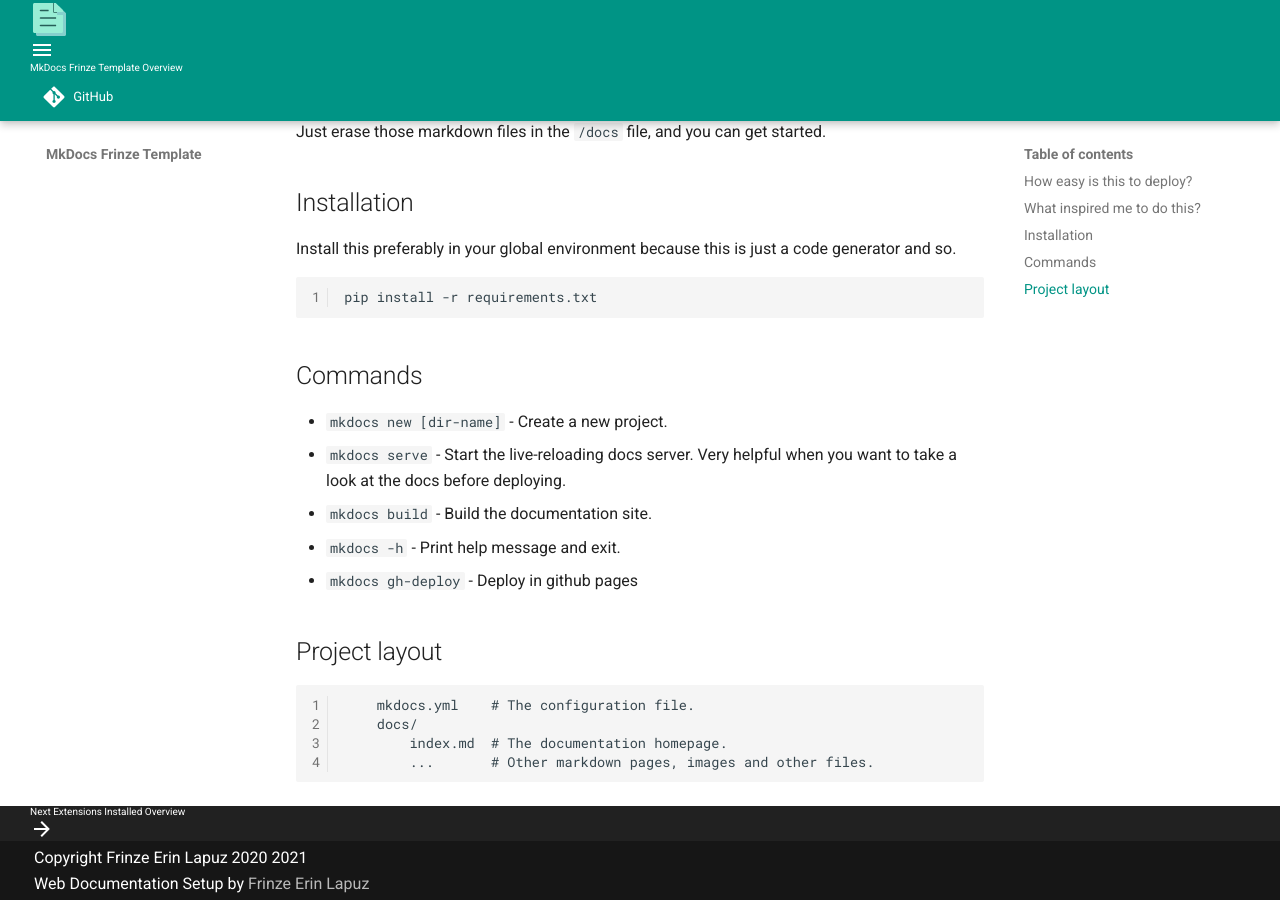
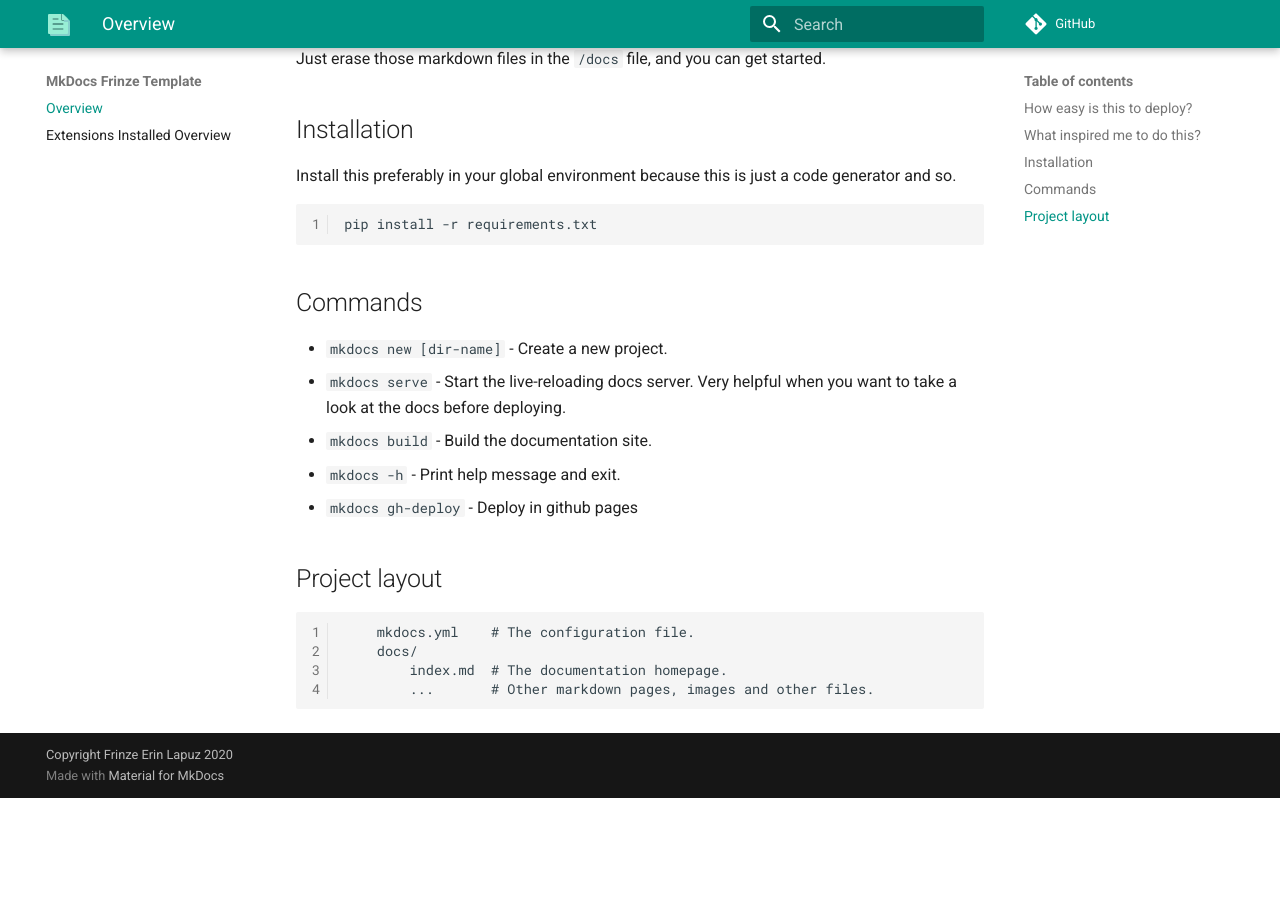
Before and after one commit to frinzekt/mkdocs-frinze-template, an MkDocs documentation site: the page built from docs/index.md, in a window 1280 px wide and 900 px high, scrolled down 872 px. Built offline with MkDocs 1.6.1 and Material for MkDocs 9.7.7, drawn with Linux system fonts in a browser that asks for light colours; comment, search, counter and statistics services are not loaded; after the commit the page ends 1670 px from its top, so only the background shows below that.

Commit message:
removal of majority of overrides

```diff
--- a/mkdocs.yml
+++ b/mkdocs.yml
@@ -3,13 +3,13 @@
 repo_url: https://github.com/frinzekt/mkdocs-frinze-template/
 theme:
   name: material
-  custom_dir: overrides
   palette:
     primary: teal
     scheme: default # "slate" is dark, "default" is white
   logo: images/docs.png
   favicon: images/docs.png
-  # features:
+  features:
+      - navigation.instant
   #   - navigation.tabs
 plugins:
   - search
--- a/overrides/main.html
+++ /dev/null
@@ -1,9 +0,0 @@
-{% extends "base.html" %}
-
-{% block analytics %}
-  <!-- Add custom analytics integration here -->
-{% endblock %}
-
-{#{% block announce %}#}
-{#  <!-- Add your announcement here, including arbitrary HTML -->#}
-{#{% endblock %}#}
--- a/overrides/partials/footer.html
+++ /dev/null
@@ -1,98 +0,0 @@
-<!--
-  Copyright (c) 2016-2020 Martin Donath <martin.donath@squidfunk.com>
-  Modified by Frinze Erin Lapuz < https://github.com/frinzekt > for his own template
-  Permission is hereby granted, free of charge, to any person obtaining a copy
-  of this software and associated documentation files (the "Software"), to
-  deal in the Software without restriction, including without limitation the
-  rights to use, copy, modify, merge, publish, distribute, sublicense, and/or
-  sell copies of the Software, and to permit persons to whom the Software is
-  furnished to do so, subject to the following conditions:
-  The above copyright notice and this permission notice shall be included in
-  all copies or substantial portions of the Software.
-  THE SOFTWARE IS PROVIDED "AS IS", WITHOUT WARRANTY OF ANY KIND, EXPRESS OR
-  IMPLIED, INCLUDING BUT NOT LIMITED TO THE WARRANTIES OF MERCHANTABILITY,
-  FITNESS FOR A PARTICULAR PURPOSE AND NON-INFRINGEMENT. IN NO EVENT SHALL THE
-  AUTHORS OR COPYRIGHT HOLDERS BE LIABLE FOR ANY CLAIM, DAMAGES OR OTHER
-  LIABILITY, WHETHER IN AN ACTION OF CONTRACT, TORT OR OTHERWISE, ARISING
-  FROM, OUT OF OR IN CONNECTION WITH THE SOFTWARE OR THE USE OR OTHER DEALINGS
-  IN THE SOFTWARE.
--->
-
-{% import "partials/language.html" as lang with context %}
-
-<!-- Application footer -->
-<footer class="md-footer">
-
-  <!-- Link to previous and/or next page -->
-  {% if page.previous_page or page.next_page %}
-    <div class="md-footer-nav">
-      <nav
-        class="md-footer-nav__inner md-grid"
-        aria-label="{{ lang.t('footer.title') }}"
-      >
-
-        <!-- Link to previous page -->
-        {% if page.previous_page %}
-          <a
-            href="{{ page.previous_page.url | url }}"
-            title="{{ page.previous_page.title | striptags }}"
-            class="md-footer-nav__link md-footer-nav__link--prev"
-            rel="prev"
-          >
-            <div class="md-footer-nav__button md-icon">
-              {% include ".icons/material/arrow-left.svg" %}
-            </div>
-            <div class="md-footer-nav__title">
-              <div class="md-ellipsis">
-                <span class="md-footer-nav__direction">
-                  {{ lang.t("footer.previous") }}
-                </span>
-                {{ page.previous_page.title }}
-              </div>
-            </div>
-          </a>
-        {% endif %}
-
-        <!-- Link to next page -->
-        {% if page.next_page %}
-          <a
-            href="{{ page.next_page.url | url }}"
-            title="{{ page.next_page.title | striptags }}"
-            class="md-footer-nav__link md-footer-nav__link--next"
-            rel="next"
-          >
-            <div class="md-footer-nav__title">
-              <div class="md-ellipsis">
-                <span class="md-footer-nav__direction">
-                  {{ lang.t("footer.next") }}
-                </span>
-                {{ page.next_page.title }}
-              </div>
-            </div>
-            <div class="md-footer-nav__button md-icon">
-              {% include ".icons/material/arrow-right.svg" %}
-            </div>
-          </a>
-        {% endif %}
-      </nav>
-    </div>
-  {% endif %}
-
-  <!-- Further information -->
-  <div class="md-footer-meta md-typeset">
-    <div class="md-footer-meta__inner md-grid">
-
-      <!-- Copyright and theme information -->
-      <div class="md-footer-copyright">
-        {% if config.copyright %}
-          <div class="md-footer-copyright__highlight">
-            {{ config.copyright }} <script>document.write(new Date().getFullYear())</script>
-          </div> Web Documentation Setup by <a href="https://frinzelapuz.now.sh/">Frinze Erin Lapuz</a>
-        {% endif %}
-      </div>
-
-      <!-- Social links -->
-      {% include "partials/social.html" %}
-    </div>
-  </div>
-</footer>
--- a/overrides/partials/header.html
+++ /dev/null
@@ -1,81 +0,0 @@
-<!--
-  Copyright (c) 2016-2020 Martin Donath <martin.donath@squidfunk.com>.
-  Modified by Frinze Erin Lapuz < https://github.com/frinzekt > for his own template
-  Permission is hereby granted, free of charge, to any person obtaining a copy
-  of this software and associated documentation files (the "Software"), to
-  deal in the Software without restriction, including without limitation the
-  rights to use, copy, modify, merge, publish, distribute, sublicense, and/or
-  sell copies of the Software, and to permit persons to whom the Software is
-  furnished to do so, subject to the following conditions:
-  The above copyright notice and this permission notice shall be included in
-  all copies or substantial portions of the Software.
-  THE SOFTWARE IS PROVIDED "AS IS", WITHOUT WARRANTY OF ANY KIND, EXPRESS OR
-  IMPLIED, INCLUDING BUT NOT LIMITED TO THE WARRANTIES OF MERCHANTABILITY,
-  FITNESS FOR A PARTICULAR PURPOSE AND NON-INFRINGEMENT. IN NO EVENT SHALL THE
-  AUTHORS OR COPYRIGHT HOLDERS BE LIABLE FOR ANY CLAIM, DAMAGES OR OTHER
-  LIABILITY, WHETHER IN AN ACTION OF CONTRACT, TORT OR OTHERWISE, ARISING
-  FROM, OUT OF OR IN CONNECTION WITH THE SOFTWARE OR THE USE OR OTHER DEALINGS
-  IN THE SOFTWARE.
--->
-
-<!-- Application header -->
-<header class="md-header" data-md-component="header">
-
-  <!-- Top-level navigation -->
-  <nav class="md-header-nav md-grid" aria-label="{{ lang.t('header.title') }}">
-
-    <!-- Link to home -->
-    <a
-      href="{{ config.site_url | default(nav.homepage.url, true) | url }}"
-      title="{{ config.site_name }}"
-      class="md-header-nav__button md-logo"
-      aria-label="{{ config.site_name }}"
-    >
-      {% include "partials/logo.html" %}
-    </a>
-
-    <!-- Button to open drawer -->
-    <label class="md-header-nav__button md-icon" for="__drawer">
-      {% include ".icons/material/menu" ~ ".svg" %}
-    </label>
-
-    <!-- Header title -->
-    <div class="md-header-nav__title" data-md-component="header-title">
-      {% if config.site_name == page.title %}
-        <div class="md-header-nav__ellipsis md-ellipsis">
-          {{ config.site_name }}
-        </div>
-      {% else %}
-        <div class="md-header-nav__ellipsis">
-          <span class="md-header-nav__topic md-ellipsis">
-            {{ config.site_name }}
-          </span>
-          <span class="md-header-nav__topic md-ellipsis">
-            {% if page and page.meta and page.meta.title %}
-              {{ page.meta.title }}
-            {% else %}
-              {{ page.title }}
-            {% endif %}
-          </span>
-        </div>
-      {% endif %}
-    </div>
-
-    <!-- Button to open search dialogue -->
-    {% if "search" in config["plugins"] %}
-      <label class="md-header-nav__button md-icon" for="__search">
-        {% include ".icons/material/magnify.svg" %}
-      </label>
-
-      <!-- Search interface -->
-      {% include "partials/search.html" %}
-    {% endif %}
-
-    <!-- Repository containing source -->
-    {% if config.repo_url %}
-      <div class="md-header-nav__source">
-        {% include "partials/source.html" %}
-      </div>
-    {% endif %}
-  </nav>
-</header>
--- a/overrides/partials/nav.html
+++ /dev/null
@@ -1,55 +0,0 @@
-<!--
-  Copyright (c) 2016-2020 Martin Donath <martin.donath@squidfunk.com>
-  Permission is hereby granted, free of charge, to any person obtaining a copy
-  of this software and associated documentation files (the "Software"), to
-  deal in the Software without restriction, including without limitation the
-  rights to use, copy, modify, merge, publish, distribute, sublicense, and/or
-  sell copies of the Software, and to permit persons to whom the Software is
-  furnished to do so, subject to the following conditions:
-  The above copyright notice and this permission notice shall be included in
-  all copies or substantial portions of the Software.
-  THE SOFTWARE IS PROVIDED "AS IS", WITHOUT WARRANTY OF ANY KIND, EXPRESS OR
-  IMPLIED, INCLUDING BUT NOT LIMITED TO THE WARRANTIES OF MERCHANTABILITY,
-  FITNESS FOR A PARTICULAR PURPOSE AND NON-INFRINGEMENT. IN NO EVENT SHALL THE
-  AUTHORS OR COPYRIGHT HOLDERS BE LIABLE FOR ANY CLAIM, DAMAGES OR OTHER
-  LIABILITY, WHETHER IN AN ACTION OF CONTRACT, TORT OR OTHERWISE, ARISING
-  FROM, OUT OF OR IN CONNECTION WITH THE SOFTWARE OR THE USE OR OTHER DEALINGS
-  IN THE SOFTWARE.
--->
-
-<!-- Main navigation -->
-<nav
-  class="md-nav md-nav--primary"
-  aria-label="{{ lang.t('nav.title') }}"
-  data-md-level="0"
->
-
-  <!-- Site title -->
-  <label class="md-nav__title" for="__drawer">
-    <a
-      href="{{ config.site_url | default(nav.homepage.url, true) | url }}"
-      title="{{ config.site_name }}"
-      class="md-nav__button md-logo"
-      aria-label="{{ config.site_name }}"
-    >
-      {% include "partials/logo.html" %}
-    </a>
-    {{ config.site_name }}
-  </label>
-
-  <!-- Repository containing source -->
-  {% if config.repo_url %}
-    <div class="md-nav__source">
-      {% include "partials/source.html" %}
-    </div>
-  {% endif %}
-
-  <!-- Render item list -->
-  <ul class="md-nav__list" data-md-scrollfix>
-    {% for nav_item in nav %}
-      {% set path = "nav-" + loop.index | string %}
-      {% set level = 1 %}
-      {% include "partials/nav-item.html" %}
-    {% endfor %}
-  </ul>
-</nav>
```
